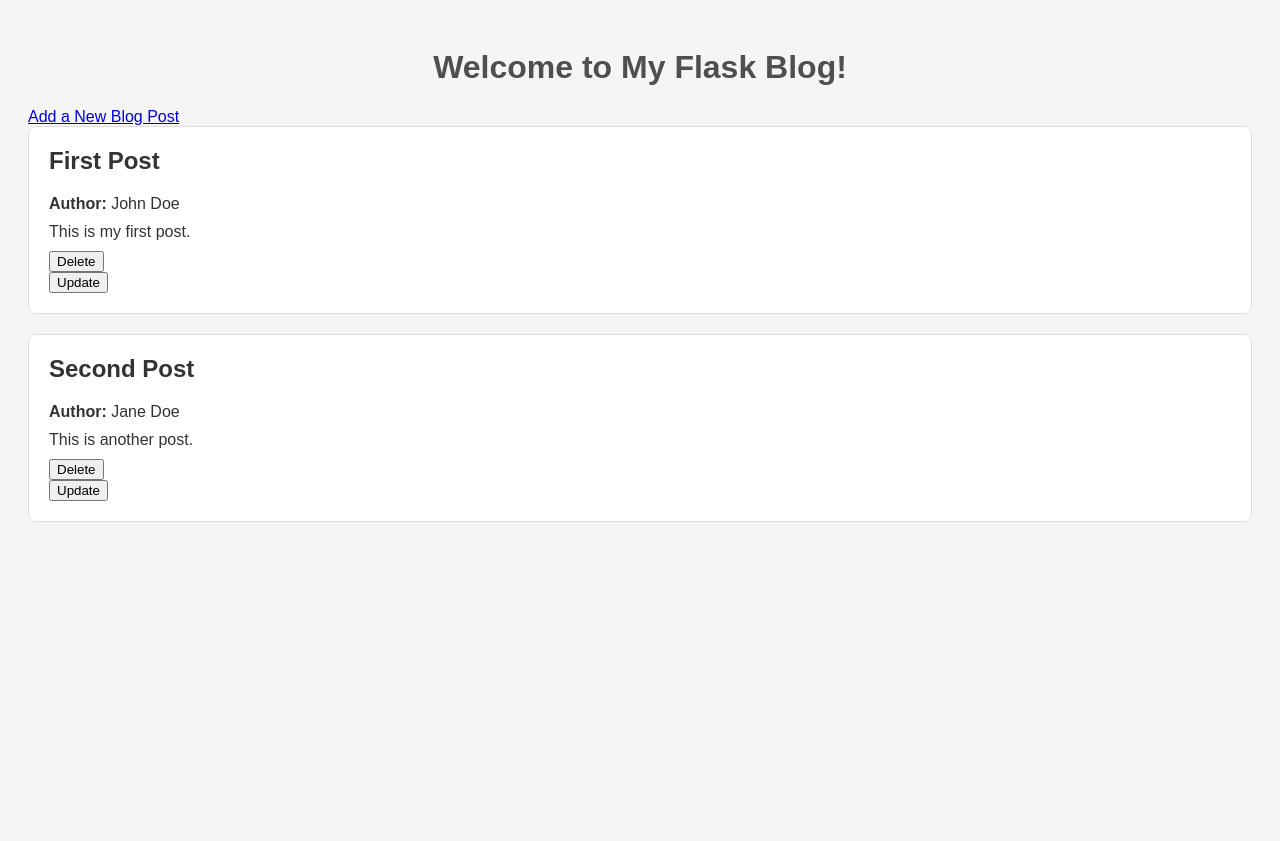
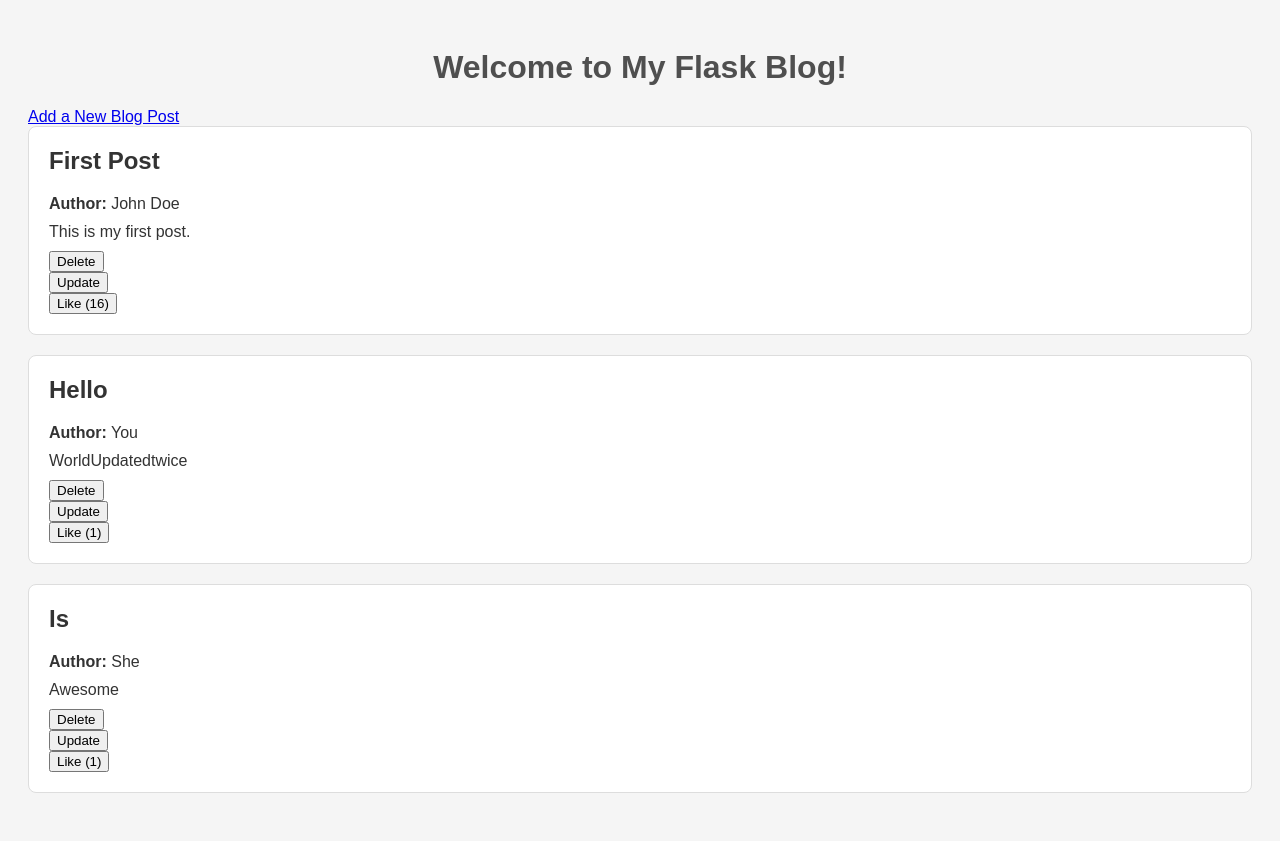
Before and after one commit to evangelostsak/MasterBlog, a Flask app: page / in a window 1280 px wide. Before the commit the page ends 522 px from the top, so only its background shows below. Run offline with Flask 3, Linux system fonts and the light colour scheme.

Commit message:
Post liking mechanism added

```diff
--- a/app.py
+++ b/app.py
@@ -40,7 +40,8 @@ def add():
             'id': id_gen,
             'author': request.form.get('author'),
             'title': request.form.get('title'),
-            'content': request.form.get('content')
+            'content': request.form.get('content'),
+            'likes': 0
         }
         blog_posts.append(new_post)
         save_posts(blog_posts)
@@ -93,5 +94,25 @@ def update(post_id):
     return render_template('update.html', post=post)
 
 
+@app.route('/like/<int:post_id>', methods=['POST'])
+def like(post_id):
+    """Like button for posts"""
+    # Fetch the blog posts from the JSON file
+    blog_posts = load_posts()
+
+    post = next((post for post in blog_posts if post['id'] == post_id), None)
+    if post is None:
+        # post not found
+        return "Post not found", 404
+
+    # Updating likes
+    post['likes'] += 1
+
+    save_posts(blog_posts)
+
+    # Redirect back to the index page
+    return redirect(url_for('index'))
+
+
 if __name__ == '__main__':
-    app.run(host="0.0.0.0", port=5001, debug=True)
+    app.run(host="0.0.0.0", port=5000, debug=True)
--- a/blog_posts.json
+++ b/blog_posts.json
@@ -1,4 +1,23 @@
 [
-    {"id": 1, "author": "John Doe", "title": "First Post", "content": "This is my first post."},
-    {"id": 2, "author": "Jane Doe", "title": "Second Post", "content": "This is another post."}
+    {
+        "id": 1,
+        "author": "John Doe",
+        "title": "First Post",
+        "content": "This is my first post.",
+        "likes": 16
+    },
+    {
+        "id": 3,
+        "author": "You",
+        "title": "Hello",
+        "content": "WorldUpdatedtwice",
+        "likes": 1
+    },
+    {
+        "id": 4,
+        "author": "She",
+        "title": "Is",
+        "content": "Awesome",
+        "likes": 1
+    }
 ]
--- a/templates/index.html
+++ b/templates/index.html
@@ -17,10 +17,13 @@
                 <p>{{ post.content }}</p>
                 <!-- Added Delete button -->
                 <form action="{{ url_for('delete', post_id=post.id) }}">
-                <button type="submit">Delete</button>
+                    <button type="submit">Delete</button>
                 </form>
-                <form action="{{ url_for('update', post_id=post.id) }}" method="GET" style="display:inline;">
-                <button type="submit">Update</button>
+                <form action="{{ url_for('update', post_id=post.id) }}" method="GET">
+                    <button type="submit">Update</button>
+                </form>
+                <form action="{{ url_for('like', post_id=post.id) }}" method="POST">
+                    <button type="submit">Like ({{ post.likes }})</button>
                 </form>
             </div>
         {% endfor %}
```
